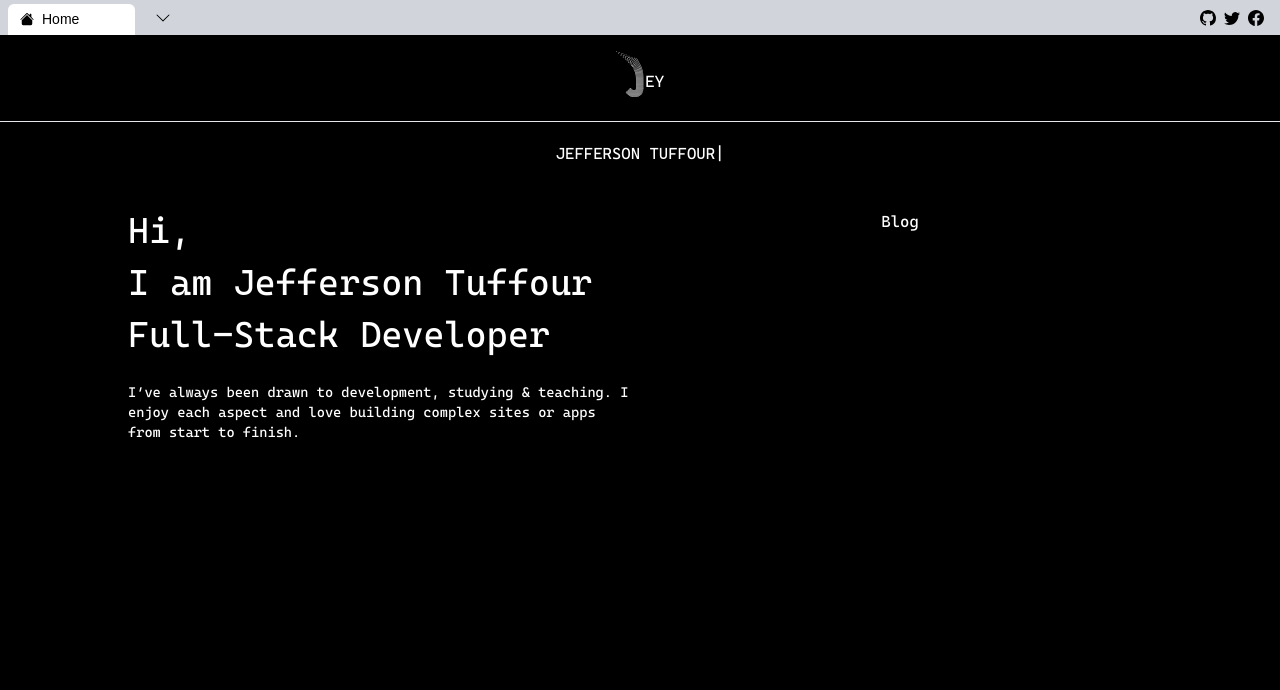
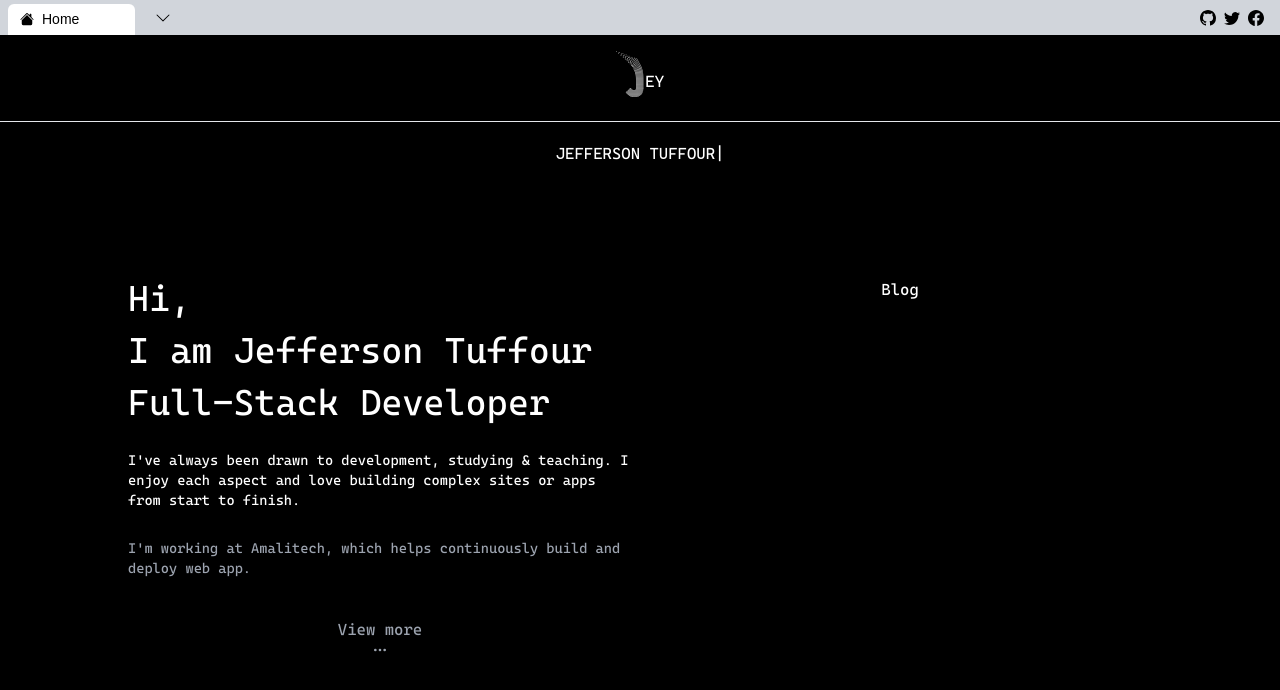
Before and after one commit to jeffepok/portfolio, a React (Create React App) app: page / in a window 1280 px wide. Shown: the top 690 px of the page. Built offline with nearby package versions, Linux system fonts and the light colour scheme.

Commit message:
add more info to description

```diff
--- a/src/App.tsx
+++ b/src/App.tsx
@@ -1,6 +1,7 @@
 import React from 'react'
 import './App.css'
 import Navbar from "./modules/site/components/navbar/navbar"
+import { FiMoreHorizontal } from "react-icons/fi"
 
 // <div className={"rounded-md"} dangerouslySetInnerHTML={{ __html: pic }} />
 
@@ -8,16 +9,25 @@ function App() {
     return (
         <div className="App bg-black h-screen font-cascadia-code">
             <Navbar/>
-            <main className="text-white container mx-auto px-16 xl:px-32">
+            <main className="text-white container mx-auto px-16 xl:px-32 mt-28">
                 <div className="grid grid-cols-1 md:grid-cols-2 gap-4">
+                    <div>
                         <div className="text-4xl text-left">
                             <p className="">Hi,</p>
                             <p className="pt-3">I am Jefferson Tuffour</p>
                             <p className="pt-3">Full-Stack Developer</p>
                             <p className="text-sm pt-7">
-                            I’ve always been drawn to development, studying & teaching. I enjoy each aspect and love
+                                I've always been drawn to development, studying & teaching. I enjoy each aspect and love
                                 building complex sites or apps from start to finish.
                             </p>
+                            <p className="text-sm pt-7 text-gray-400">
+                                I'm working at Amalitech, which helps continuously build and deploy web app.
+                            </p>
+                        </div>
+                        <div className='text-center mt-10 text-gray-400 hover:text-white'>
+                            <a href='/'>View more<FiMoreHorizontal className="mx-auto"/></a>
+
+                        </div>
                     </div>
                     <div>
                         Blog
```
Lines whose indentation alone changed are shown as unchanged.
